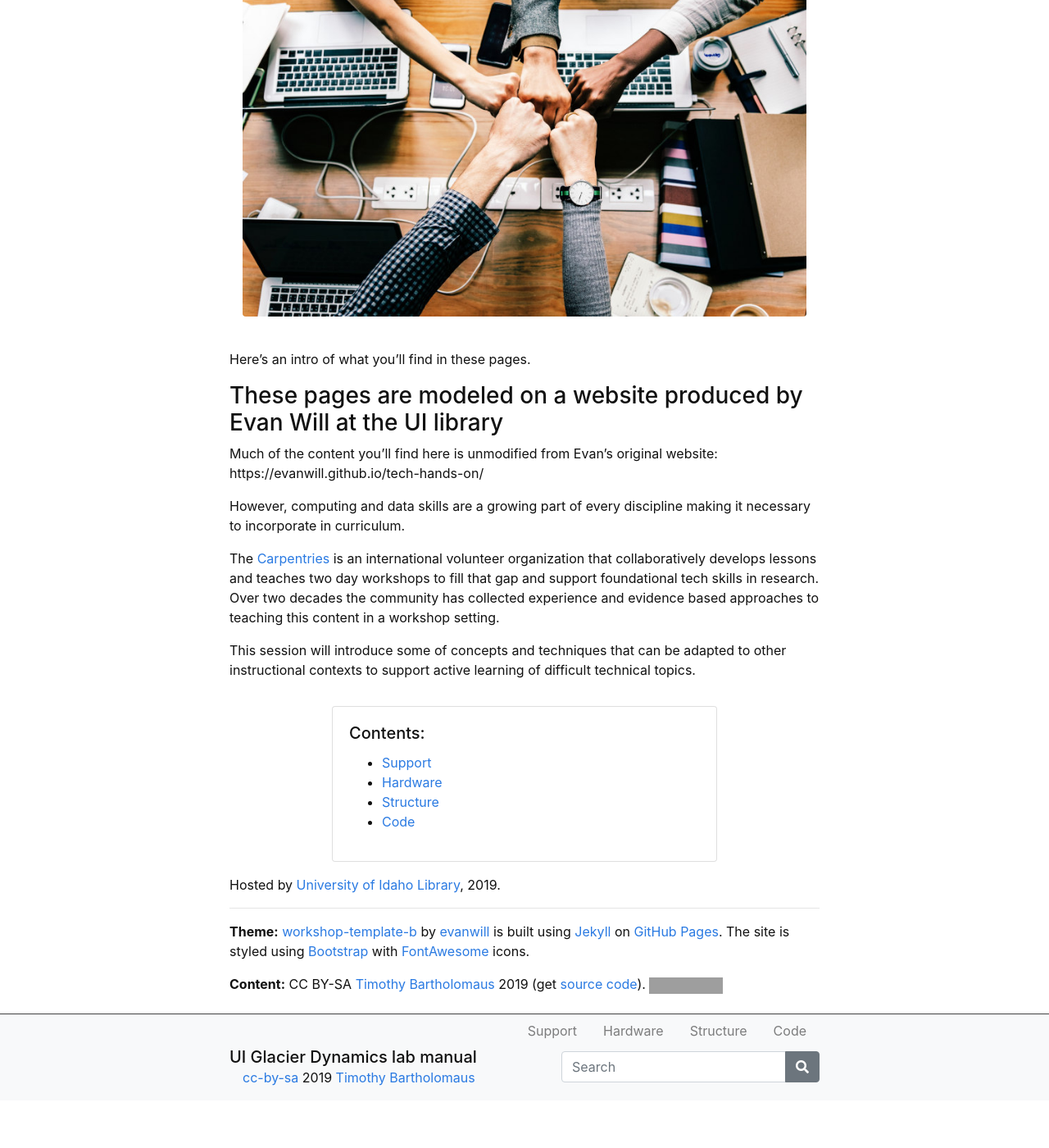
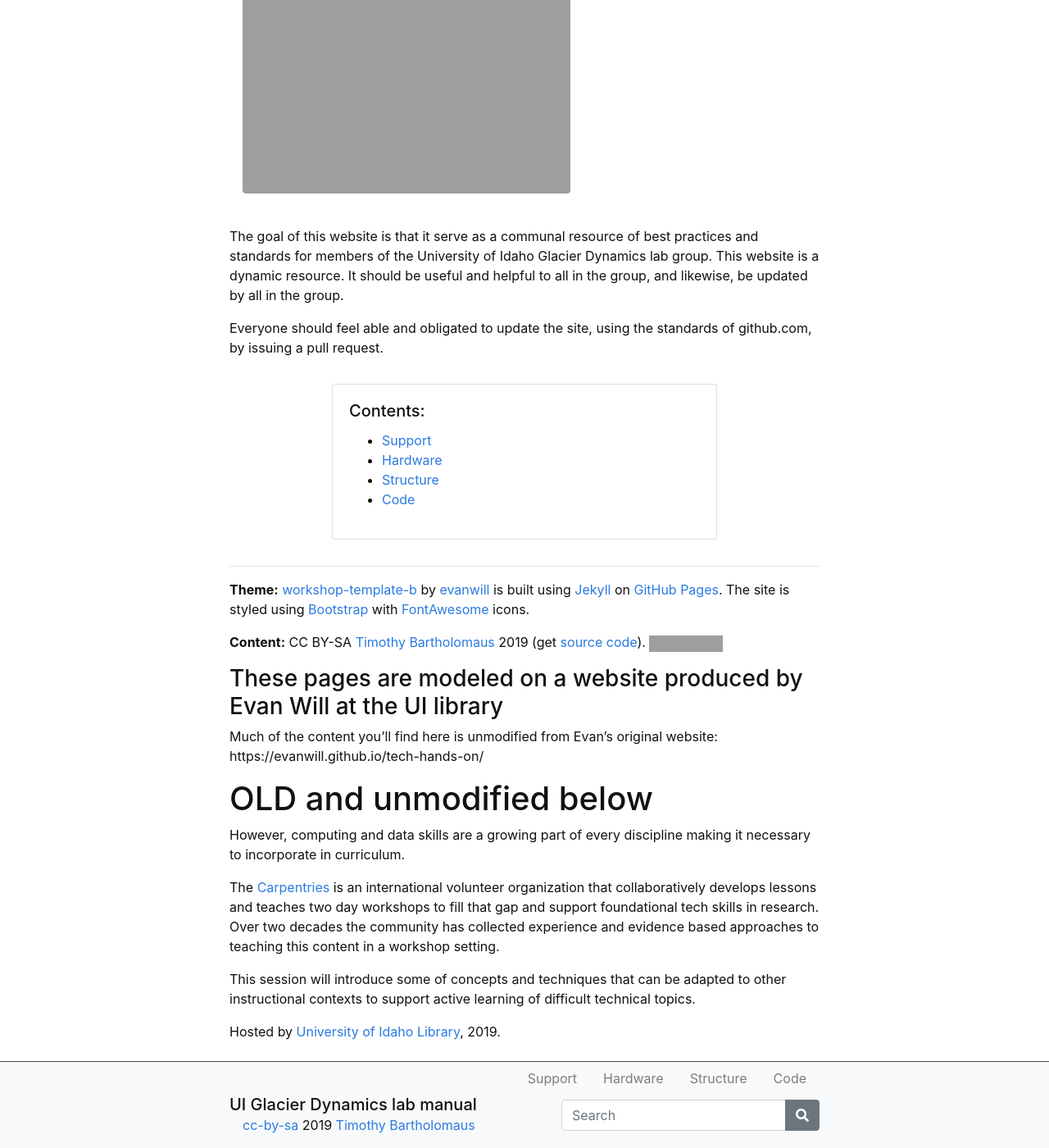
Before and after one commit to yoramterleth/uiglaciology, a Jekyll site: the page built from index.md, in a window 1280 px wide and 1400 px high, scrolled down 278 px. Shown: the whole window at 82% size. Built offline with Jekyll 4.4.1, drawn with Linux system fonts in a browser that asks for light colours; before the commit the page ends 1620 px from its top, so only the background shows below that; grey boxes are pictures that could not be loaded.

Commit message:
Update index.md

```diff
--- a/index.md
+++ b/index.md
@@ -5,13 +5,22 @@ layout: default
 
 # Glacier Dynamics at the University of Idaho
 
-{% include figure.html img="bump-collaboration-colleagues-1068523-cr.jpg" alt="fist bump with computers by rawpixels.com" %}
+{% include figure.html img="Rian-Tristan-Danny.jpg.jpg" alt="Rian, Tristan, and Danny in the lab" %}
 
-Here's an intro of what you'll find in these pages.
+The goal of this website is that it serve as a communal resource of best practices and standards for members of the University of Idaho Glacier Dynamics lab group.  This website is a dynamic resource.  It should be useful and helpful to all in the group, and likewise, be updated by all in the group.
+
+Everyone should feel able and obligated to update the site, using the standards of github.com, by issuing a pull request.
+
+{% include toc.html %}
+
+------
+
+{% include credits.html %}
 
 ### These pages are modeled on a website produced by Evan Will at the UI library
 Much of the content you'll find here is unmodified from Evan's original website: https://evanwill.github.io/tech-hands-on/
 
+# OLD and unmodified below
 However, computing and data skills are a growing part of every discipline making it necessary to incorporate in curriculum.
 
 The [Carpentries](https://carpentries.org/) is an international volunteer organization that collaboratively develops lessons and teaches two day workshops to fill that gap and support foundational tech skills in research.
@@ -19,10 +28,5 @@ Over two decades the community has collected experience and evidence based appro
 
 This session will introduce some of concepts and techniques that can be adapted to other instructional contexts to support active learning of difficult technical topics.
 
-{% include toc.html %}
 
 Hosted by [University of Idaho Library](http://www.lib.uidaho.edu/), {{ site.pub_year }}.
-
-------
-
-{% include credits.html %}
```
